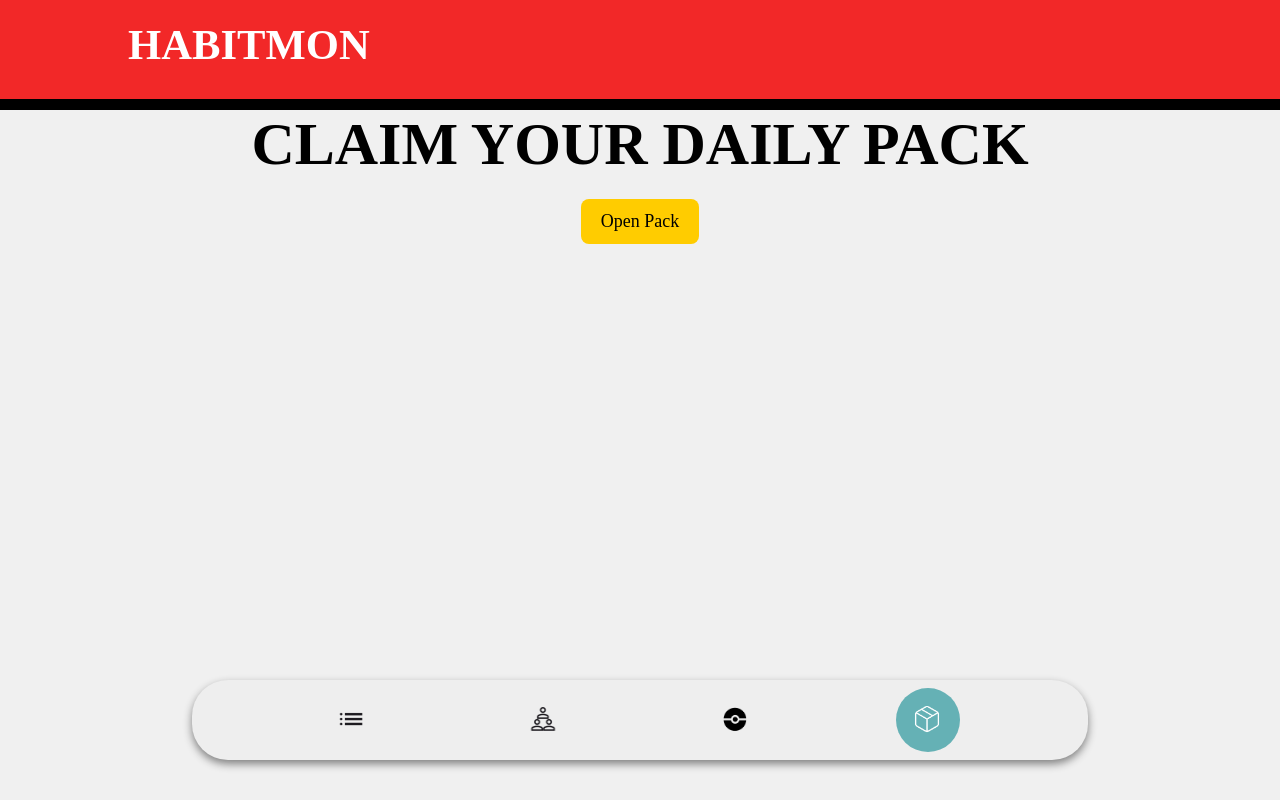
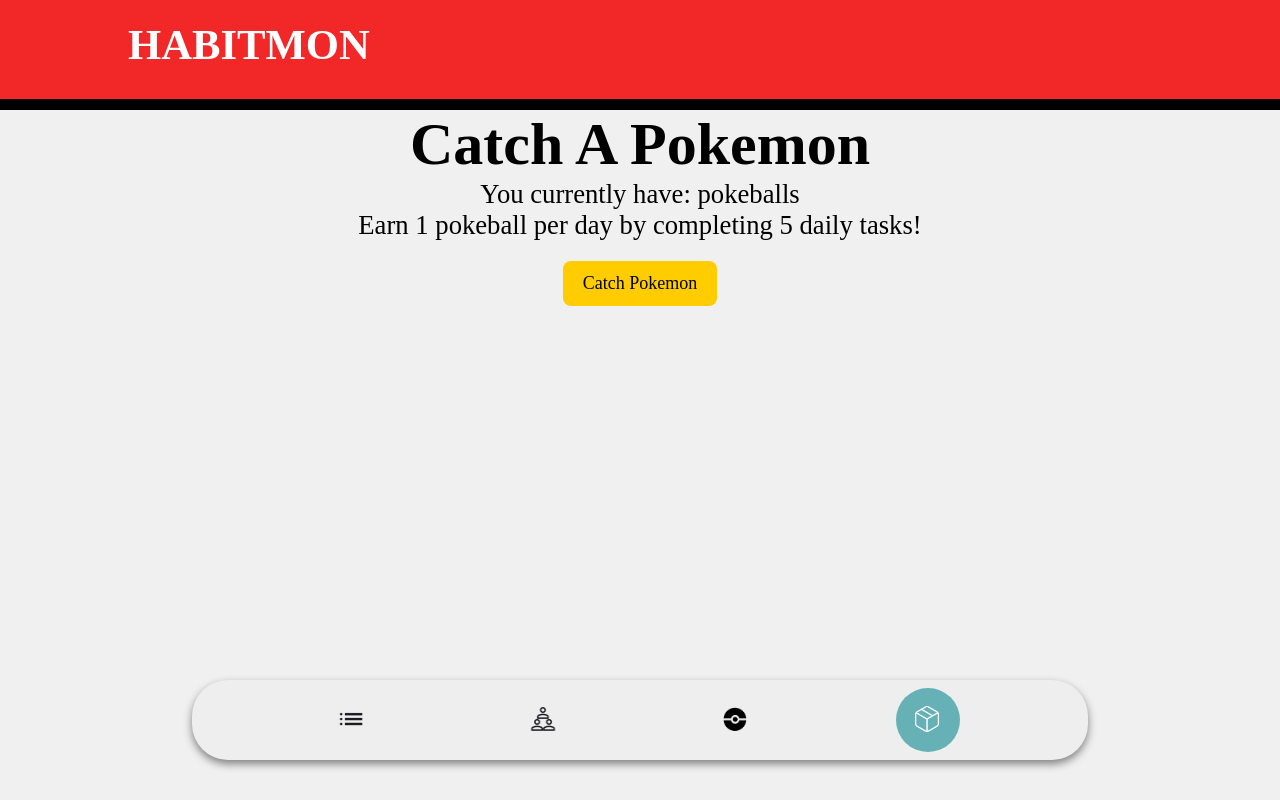
Before and after one commit to devsoc-unsw/trainee-pekkas-25t2, a React (Vite) app in the folder frontend/: page /pack in a window 1280 px wide. Built offline with nearby package versions, Linux system fonts and the light colour scheme; a web font is replaced by a local one.

Commit message:
🍪frontend changes

```diff
--- a/frontend/src/pages/PackPage/PackPage.module.css
+++ b/frontend/src/pages/PackPage/PackPage.module.css
@@ -3,6 +3,18 @@
   justify-content: center;
   font-size: 45pt;
   font-weight: bold;
+  margin: 0;
+}
+
+.titlewrapper {
+  display: flex;
+  flex-direction: column;
+  align-items: center;
+}
+
+.flavor {
+  margin: 0;
+  font-size: 20pt;
 }
 
 .claimBtn {
--- a/frontend/src/pages/PackPage/PackPage.tsx
+++ b/frontend/src/pages/PackPage/PackPage.tsx
@@ -75,16 +75,18 @@
     <>
       <Header />
       <Navbar />
-      <div className={classes.title}>
-        CLAIM YOUR DAILY PACK
+      <div className={classes.titlewrapper}>
+        <p className={classes.title}>Catch A Pokemon</p>
+        <p className={classes.flavor}>You currently have: pokeballs</p>
+        <p className={classes.flavor}>Earn 1 pokeball per day by completing 5 daily tasks!</p>
       </div>
       {cooldown > 0 ? (
         <div className={classes.cooldown}>
-          <h3>Next pack available in {cooldown} seconds...</h3>
+          <h3>Catch another Pokemon in {cooldown} seconds...</h3>
         </div>
       ) : (
         <button onClick={claimPack} className={classes.claimBtn}>
-          Open Pack
+          Catch Pokemon
         </button>
       )}
       {claimed && reward && (
```
Also changed, not shown: 1 other file (tests, documents, lock files or other folders).
